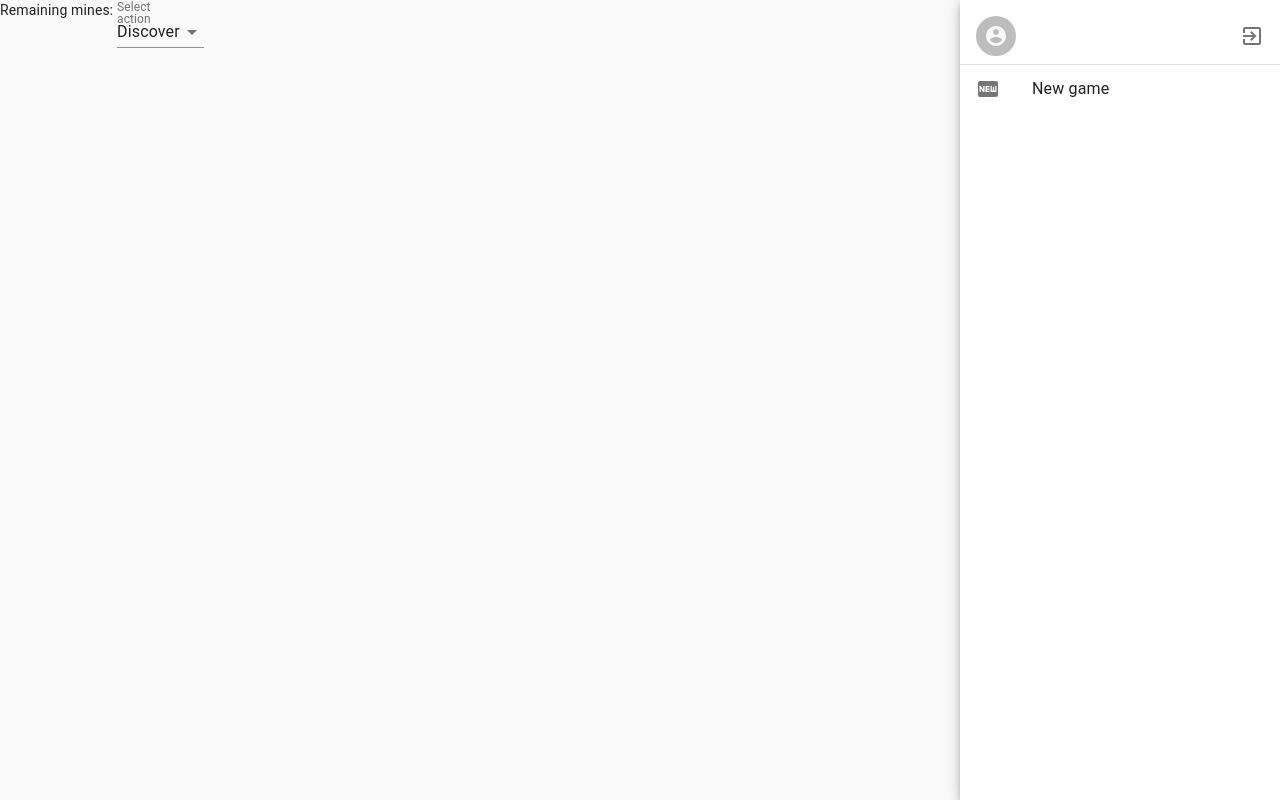
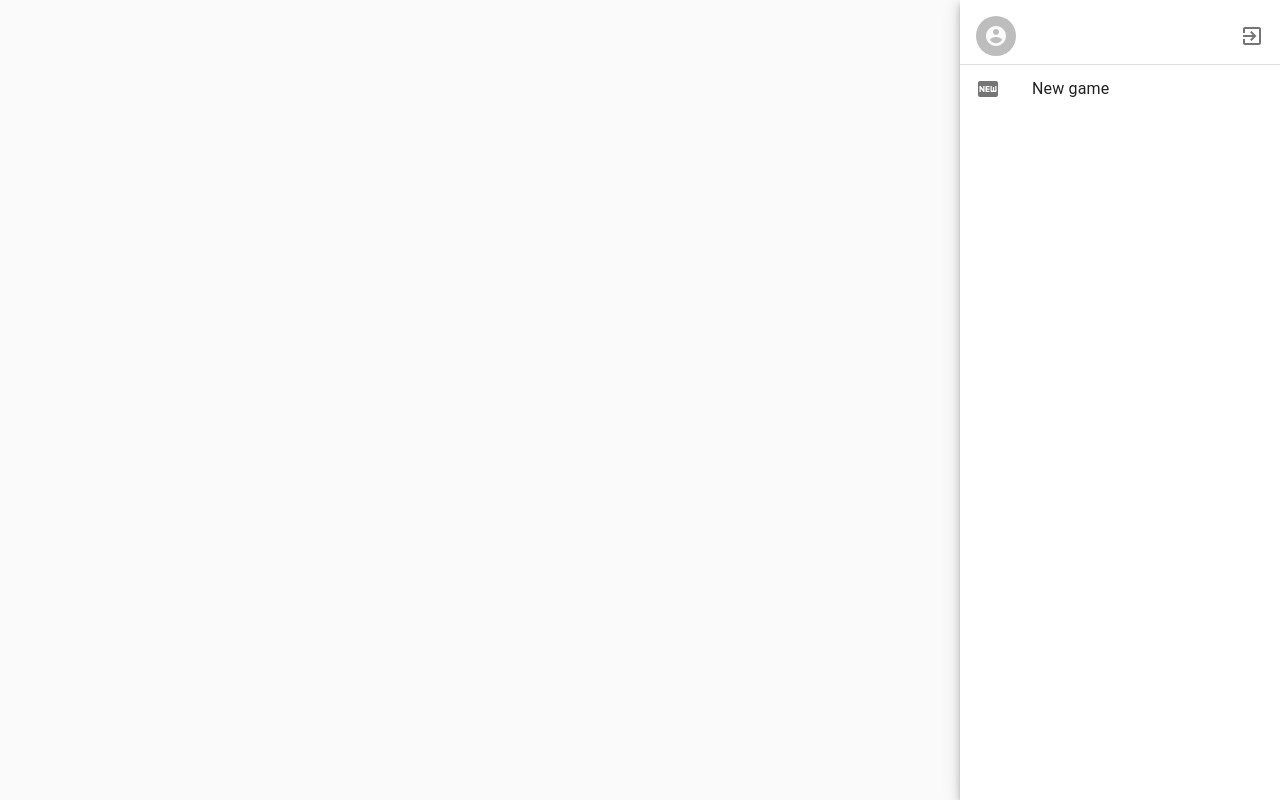
Before and after one commit to alantoris/minesweeper-UI, a React (Create React App) app: page /match in a window 1280 px wide. Built offline with nearby package versions, Linux system fonts and the light colour scheme; sample sign-in values are in the browser's storage.

Commit message:
board header

```diff
--- a/src/components/match/Board.jsx
+++ b/src/components/match/Board.jsx
@@ -2,6 +2,7 @@ import React, { Fragment } from 'react';
 import { makeStyles } from '@material-ui/core/styles';
 import {
   FormControl,
+  Grid,
   InputLabel,
   MenuItem,
   Select,
@@ -102,9 +103,13 @@ const Board = (props) => {
 
     return (
       <Fragment>
-        <div>
+        { match && (<Fragment>
+        <Grid container component="main" className={classes.root}>
+            <Grid item xs={4} sm={4} md={4} className={classes.board}>
               Remaining mines: { match && match.remaining_flags}
-          <FormControl className={classes.formControl}>
+            </Grid>
+            <Grid item xs={4} sm={4} md={4} elevation={6} square>
+              <FormControl className={classes.formControl} style={{width: "100%"}}>
                 <InputLabel id="select-action">Select action</InputLabel>
                 <Select
                   labelId="select-action"
@@ -117,7 +122,8 @@ const Board = (props) => {
                   <MenuItem value={"UNC"}>Clear</MenuItem>
                 </Select>
               </FormControl>
-        </div>
+            </Grid>
+        </Grid>
         <table className={classes.table}><tbody>
           {
             match && match.board.map((row, row_index) =>
@@ -149,7 +155,8 @@ const Board = (props) => {
               }</tr>
             )
           }
-        </tbody></table>
+        </tbody></table></Fragment>)
+        }
         </Fragment>
     )
 }
--- a/src/components/match/Match.jsx
+++ b/src/components/match/Match.jsx
@@ -51,7 +51,7 @@ const Match = (props) => {
     const [match, setMatch] = React.useState(null);
 
     useEffect(() => {
-      if(uuid != null && match == null){
+      if(uuid != null && (match == null || match.uuid !== uuid)){
         let resStatus = 0;
         const requestOptions = {
             method: 'GET',
```
Lines whose indentation alone changed are shown as unchanged.
